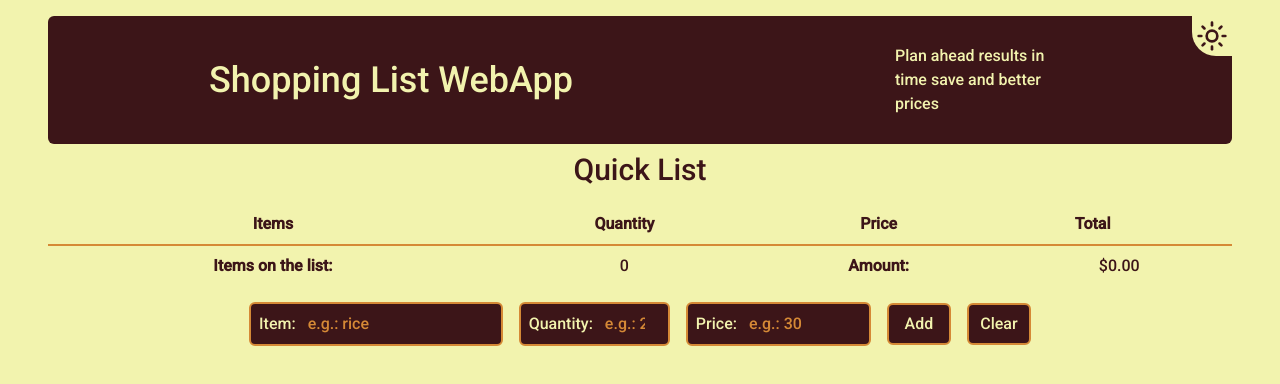
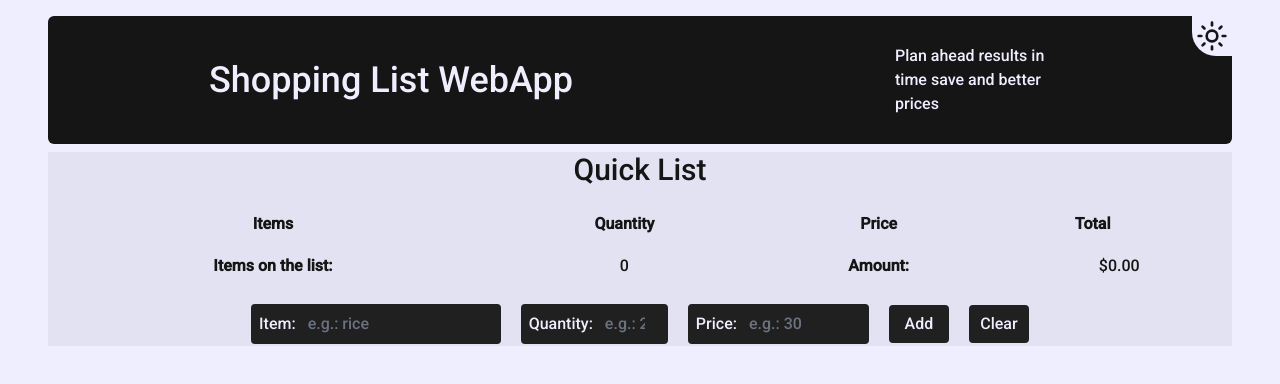
Before and after one commit to codi-Andre/shopping-list, a Next.js app: page / in a window 1280 px wide. Shown: the top 384 px of the page. Built offline with nearby package versions, Linux system fonts and the light colour scheme.

Commit message:
refactor: change theme and layout

```diff
--- a/src/app/globals.css
+++ b/src/app/globals.css
@@ -25,6 +25,6 @@
   }
 
   .data_table td {
-    @apply border-t-2 border-solid border-brown-bronze dark:border-brown-bloodRed;
+    @apply border-t-2 border-solid border-gray-lavenderDark dark:border-black-eerieBlack;
   }
 }
--- a/src/app/layout.tsx
+++ b/src/app/layout.tsx
@@ -1,14 +1,14 @@
-import './globals.css'
-import { Roboto } from 'next/font/google'
+import "./globals.css"
+import { Roboto } from "next/font/google"
 
 export const metadata = {
-  title: 'Shopping List Web App',
-  description: 'Plan ahead results in time save and better prices',
+  title: "Shopping List Web App",
+  description: "Plan ahead results in time save and better prices",
 }
 
 const fontFamily = Roboto({
-  subsets: ['latin'],
-  weight: '500',
+  subsets: ["latin"],
+  weight: "500",
 })
 
 export default function RootLayout({
@@ -18,7 +18,7 @@ export default function RootLayout({
 }) {
   return (
     <html lang='en' className={`${fontFamily.className} dark`}>
-      <body className='bg-brown-Vanilla p-4 text-brown-blackBean dark:bg-brown-blackBean dark:text-brown-Vanilla'>
+      <body className='bg-gray-lavenderLight p-4 text-black-night dark:bg-black-night dark:text-gray-lavenderLight'>
         {children}
       </body>
     </html>
--- a/src/app/page.tsx
+++ b/src/app/page.tsx
@@ -1,5 +1,5 @@
-import { Header } from '@/components/Header'
-import { Main } from '@/components/Main'
+import { Header } from "@/components/Header"
+import { Main } from "@/components/Main"
 
 export default function Home() {
   return (
--- a/src/components/ItemsForm.tsx
+++ b/src/components/ItemsForm.tsx
@@ -1,4 +1,4 @@
-import { FormEvent, useRef } from 'react'
+import { FormEvent, useRef } from "react"
 
 interface DataProps {
   handleSubmit: (e: FormEvent<HTMLFormElement>) => void
@@ -12,10 +12,10 @@ export function ItemsForm({ handleSubmit }: DataProps) {
       onSubmit={handleSubmit}
       className='flex flex-col items-center gap-4 self-center lg:flex-row'
     >
-      <label className='rounded-md border-2 border-solid border-brown-bronze bg-brown-blackBean ps-2 text-brown-Vanilla dark:border-brown-bloodRed dark:bg-brown-Vanilla dark:text-brown-blackBean'>
-        Item:{' '}
+      <label className='rounded-md border-2 border-solid border-gray-lavenderDark bg-black-eerieBlack ps-2 text-gray-lavenderLight dark:border-black-eerieBlack dark:bg-gray-lavenderDark dark:text-black-night'>
+        Item:{" "}
         <input
-          className='rounded-r-md bg-brown-blackBean p-2 text-brown-Vanilla placeholder:text-brown-bronze dark:bg-brown-Vanilla dark:text-brown-blackBean dark:placeholder:text-brown-bronze'
+          className='rounded-r-md bg-black-eerieBlack p-2 text-gray-lavenderLight placeholder:text-gray-500 dark:bg-gray-lavenderDark dark:text-black-night dark:placeholder:text-gray-500'
           ref={itemRef}
           type='text'
           placeholder='e.g.: rice'
@@ -24,10 +24,10 @@ export function ItemsForm({ handleSubmit }: DataProps) {
         />
       </label>
 
-      <label className='rounded-md border-2 border-solid border-brown-bronze bg-brown-blackBean ps-2 text-brown-Vanilla dark:border-brown-bloodRed dark:bg-brown-Vanilla dark:text-brown-blackBean'>
-        Quantity:{' '}
+      <label className='rounded-md border-2 border-solid border-gray-lavenderDark bg-black-eerieBlack ps-2 text-gray-lavenderLight dark:border-black-eerieBlack dark:bg-gray-lavenderDark dark:text-black-night'>
+        Quantity:{" "}
         <input
-          className='max-w-[8rem] rounded-r-md bg-brown-blackBean p-2 text-brown-Vanilla placeholder:text-brown-bronze dark:bg-brown-Vanilla dark:text-brown-blackBean dark:placeholder:text-brown-bronze'
+          className='max-w-[8rem] rounded-r-md bg-black-eerieBlack p-2 text-gray-lavenderLight placeholder:text-gray-500 dark:bg-gray-lavenderDark dark:text-black-night dark:placeholder:text-gray-500'
           type='number'
           placeholder='e.g.: 2'
           name='quantity'
@@ -35,10 +35,10 @@ export function ItemsForm({ handleSubmit }: DataProps) {
           max={999}
         />
       </label>
-      <label className='rounded-md border-2 border-solid border-brown-bronze bg-brown-blackBean ps-2 text-brown-Vanilla dark:border-brown-bloodRed dark:bg-brown-Vanilla dark:text-brown-blackBean'>
-        Price:{' '}
+      <label className='rounded-md border-2 border-solid border-gray-lavenderDark bg-black-eerieBlack ps-2 text-gray-lavenderLight dark:border-black-eerieBlack dark:bg-gray-lavenderDark dark:text-black-night'>
+        Price:{" "}
         <input
-          className='max-w-[8rem] rounded-r-md bg-brown-blackBean p-2 text-brown-Vanilla placeholder:text-brown-bronze dark:bg-brown-Vanilla dark:text-brown-blackBean dark:placeholder:text-brown-bronze'
+          className='max-w-[8rem] rounded-r-md bg-black-eerieBlack p-2 text-gray-lavenderLight placeholder:text-gray-500 dark:bg-gray-lavenderDark dark:text-black-night dark:placeholder:text-gray-500'
           type='number'
           step='0.01' // allows two decimal places
           placeholder='e.g.: 30'
@@ -50,14 +50,14 @@ export function ItemsForm({ handleSubmit }: DataProps) {
 
       <div className='flex gap-4'>
         <button
-          className='h-[2.625rem] min-w-[4rem] flex-1 rounded-md border-2 border-solid border-brown-bronze bg-brown-blackBean p-1 text-brown-Vanilla hover:border-brown-blackBean dark:border-brown-bloodRed dark:bg-brown-Vanilla dark:text-brown-blackBean dark:hover:border-brown-Vanilla'
+          className='h-[2.625rem] min-w-[4rem] flex-1 rounded-md border-2 border-solid border-gray-lavenderDark bg-black-eerieBlack p-1 text-gray-lavenderLight hover:border-black-eerieBlack dark:border-black-eerieBlack dark:bg-gray-lavenderDark dark:text-black-night dark:hover:border-gray-lavenderDark'
           type='submit'
           onClick={() => itemRef.current?.focus()}
         >
           Add
         </button>
         <button
-          className='h-[2.625rem] min-w-[4rem] flex-1 rounded-md border-2 border-solid border-brown-bronze bg-brown-blackBean p-1 text-brown-Vanilla hover:border-brown-blackBean dark:border-brown-bloodRed dark:bg-brown-Vanilla dark:text-brown-blackBean dark:hover:border-brown-Vanilla'
+          className='h-[2.625rem] min-w-[4rem] flex-1 rounded-md border-2 border-solid border-gray-lavenderDark bg-black-eerieBlack p-1 text-gray-lavenderLight hover:border-black-eerieBlack dark:border-black-eerieBlack dark:bg-gray-lavenderDark dark:text-black-night dark:hover:border-gray-lavenderDark'
           type='reset'
         >
           Clear
--- a/src/components/ItemsTable.tsx
+++ b/src/components/ItemsTable.tsx
@@ -1,6 +1,6 @@
-import { USDFormatter } from '@/utils/priceFormatter'
-import { Trash2Icon } from 'lucide-react'
-import { ListItemData } from '@/entities/listItem'
+import { USDFormatter } from "@/utils/priceFormatter"
+import { Trash2Icon } from "lucide-react"
+import { ListItemData } from "@/entities/listItem"
 
 interface DataProps {
   state: ListItemData[]
@@ -34,7 +34,7 @@ export function ItemsTable({ state, deleteItem }: DataProps) {
                 <td>{USDFormatter.format(item.price * item.quantity)}</td>
                 <td scope='row'>
                   <button
-                    className='hover:text-red-danger dark:text-brown-Vanilla dark:hover:text-red-danger'
+                    className='hover:text-red-danger dark:text-gray-lavenderLight dark:hover:text-red-danger'
                     aria-label='delete item'
                     onClick={() => deleteItem(item.id)}
                   >
@@ -47,14 +47,14 @@ export function ItemsTable({ state, deleteItem }: DataProps) {
           <tr>
             <th
               scope='row'
-              className='rounded-bl-md border-t-2 border-brown-bronze dark:border-brown-bloodRed'
+              className='rounded-bl-md border-t-2 border-gray-lavenderDark dark:border-black-eerieBlack'
             >
               Items on the list:
             </th>
             <td>{state.length}</td>
             <th
               scope='row'
-              className='border-t-2 border-brown-bronze dark:border-brown-bloodRed'
+              className='border-t-2 border-gray-lavenderDark dark:border-black-eerieBlack'
             >
               Amount:
             </th>
--- a/src/components/Main.tsx
+++ b/src/components/Main.tsx
@@ -1,16 +1,16 @@
-'use client'
+"use client"
 
-import { FormEvent, useEffect, useState } from 'react'
-import { ItemsForm } from './ItemsForm'
-import { ItemsTable } from './ItemsTable'
-import { ListItemData } from '@/entities/listItem'
-import { nanoid } from 'nanoid'
+import { FormEvent, useEffect, useState } from "react"
+import { ItemsForm } from "./ItemsForm"
+import { ItemsTable } from "./ItemsTable"
+import { ListItemData } from "@/entities/listItem"
+import { nanoid } from "nanoid"
 
 export function Main() {
   const [list, setList] = useState<ListItemData[]>([])
 
   useEffect(() => {
-    const localList = localStorage.getItem('@shopping-list:state-1.0.0')
+    const localList = localStorage.getItem("@shopping-list:state-1.0.0")
     if (localList) {
       setList([...JSON.parse(localList)])
     }
@@ -26,7 +26,7 @@ export function Main() {
 
     const updateList = [...list, { ...listItem }] // save in local storage before re-render
     localStorage.setItem(
-      '@shopping-list:state-1.0.0',
+      "@shopping-list:state-1.0.0",
       JSON.stringify(updateList)
     )
 
@@ -39,14 +39,14 @@ export function Main() {
     const updateList = list.filter((listItem) => listItem.id !== itemId)
 
     localStorage.setItem(
-      '@shopping-list:state-1.0.0',
+      "@shopping-list:state-1.0.0",
       JSON.stringify(updateList)
     )
     setList([...updateList])
   }
 
   return (
-    <main className='display mt-2 flex flex-col gap-4'>
+    <main className='display mt-2 flex flex-col gap-4 bg-gray-lavenderDark dark:bg-black-eerieBlack'>
       <h2 className='text-center text-3xl'>Quick List</h2>
 
       <ItemsTable state={list} deleteItem={deleteItem} />
--- a/src/components/ThemeToggle.tsx
+++ b/src/components/ThemeToggle.tsx
@@ -1,28 +1,28 @@
-'use client'
+"use client"
 
-import { MoonStarIcon, SunIcon } from 'lucide-react'
-import { useEffect } from 'react'
+import { MoonStarIcon, SunIcon } from "lucide-react"
+import { useEffect } from "react"
 
 export function ThemeToggle() {
   useEffect(() => {
     if (
-      localStorage.theme === 'dark' ||
-      (!('theme' in localStorage) &&
-        window.matchMedia('(prefers-color-scheme: dark)').matches)
+      localStorage.theme === "dark" ||
+      (!("theme" in localStorage) &&
+        window.matchMedia("(prefers-color-scheme: dark)").matches)
     ) {
-      document.documentElement.classList.add('dark')
+      document.documentElement.classList.add("dark")
     } else {
-      document.documentElement.classList.remove('dark')
+      document.documentElement.classList.remove("dark")
     }
   }, [])
 
   function ToggleDarkMode() {
-    if (document.documentElement.classList.contains('dark')) {
-      document.documentElement.classList.remove('dark')
-      localStorage.theme = 'light'
+    if (document.documentElement.classList.contains("dark")) {
+      document.documentElement.classList.remove("dark")
+      localStorage.theme = "light"
     } else {
-      document.documentElement.classList.add('dark')
-      localStorage.theme = 'dark'
+      document.documentElement.classList.add("dark")
+      localStorage.theme = "dark"
     }
   }
 
@@ -32,10 +32,10 @@ export function ThemeToggle() {
       className='absolute right-0 top-0 '
       onClick={ToggleDarkMode}
     >
-      <span className='inline-block rounded-bl-3xl bg-brown-Vanilla p-1 text-brown-blackBean dark:hidden'>
+      <span className='inline-block rounded-bl-3xl bg-gray-lavenderLight p-1 text-black-night hover:text-green-malachite dark:hidden'>
         <SunIcon aria-label='light theme' size={32} />
       </span>
-      <span className='tag hidden rounded-bl-3xl bg-brown-blackBean p-1 text-brown-Vanilla dark:inline-block'>
+      <span className='tag hidden rounded-bl-3xl bg-black-night p-1 text-gray-lavenderLight hover:text-green-malachite dark:inline-block'>
         <MoonStarIcon aria-label='dark theme' size={32} />
       </span>
     </button>
--- a/src/components/header.tsx
+++ b/src/components/header.tsx
@@ -1,8 +1,8 @@
-import { ThemeToggle } from './ThemeToggle'
+import { ThemeToggle } from "./ThemeToggle"
 
 export function Header() {
   return (
-    <header className='relative flex min-h-[8rem] items-center justify-around gap-8 rounded-md bg-brown-blackBean p-4 text-brown-Vanilla dark:bg-brown-Vanilla dark:text-brown-blackBean'>
+    <header className='relative flex min-h-[8rem] items-center justify-around gap-8 rounded-md bg-black-night p-4 text-gray-lavenderLight dark:bg-gray-lavenderLight dark:text-black-night'>
       <h1 className='text-4xl'>Shopping List WebApp</h1>
 
       <p className='max-w-[11rem]'>
--- a/tailwind.config.js
+++ b/tailwind.config.js
@@ -1,33 +1,36 @@
 /** @type {import('tailwindcss').Config} */
 module.exports = {
-  darkMode: 'class',
+  darkMode: "class",
 
   content: [
-    './src/pages/**/*.{js,ts,jsx,tsx,mdx}',
-    './src/components/**/*.{js,ts,jsx,tsx,mdx}',
-    './src/app/**/*.{js,ts,jsx,tsx,mdx}',
+    "./src/pages/**/*.{js,ts,jsx,tsx,mdx}",
+    "./src/components/**/*.{js,ts,jsx,tsx,mdx}",
+    "./src/app/**/*.{js,ts,jsx,tsx,mdx}",
   ],
   theme: {
     extend: {
       colors: {
+        black: {
+          night: "#151515",
+          eerieBlack: "#202021",
+        },
+
         blue: {
-          info: '#23b5d3',
+          info: "#23b5d3",
+        },
+
+        gray: {
+          lavenderLight: "#eeeeff",
+          lavenderDark: "#e2e2f2",
         },
 
         green: {
-          success: '#00FF1F',
-        },
-
-        brown: {
-          blackBean: '#3c1518',
-          bloodRed: '#69140e',
-          neutral: '#a44200',
-          bronze: '#d58936',
-          Vanilla: '#f2f3ae',
+          success: "#00FF1F",
+          malachite: "#0fe66c",
         },
 
         red: {
-          danger: '#FF0D00',
+          danger: "#FF0D00",
         },
       },
     },
```
Also changed, not shown: src/assets/bg-header.svg (added).
